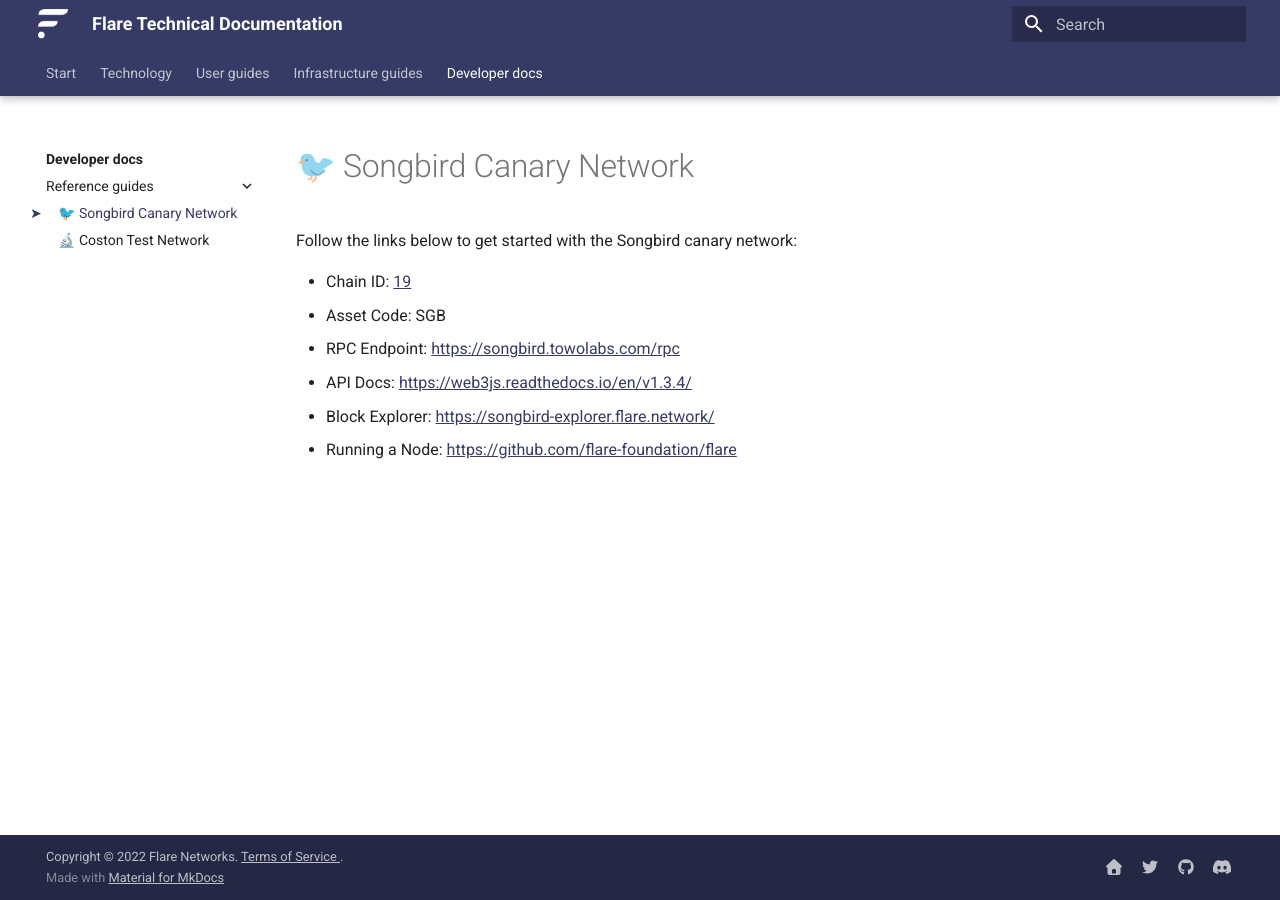
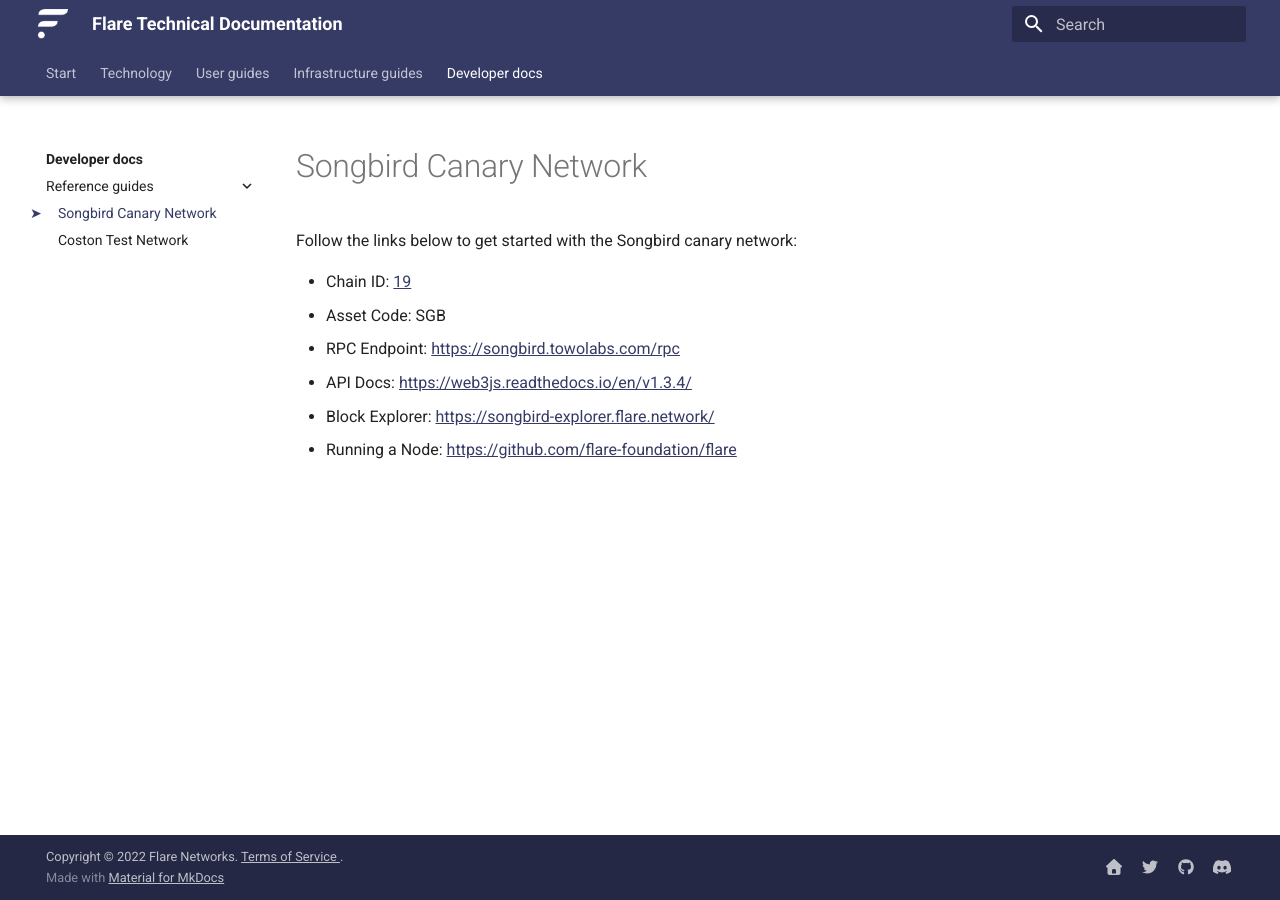
Before and after one commit to flare-foundation/docs, an MkDocs documentation site: the page built from docs/dev/reference/songbird.md, in a window 1280 px wide. Built offline with MkDocs 1.6.1 and Material for MkDocs 9.7.7, drawn with Linux system fonts in a browser that asks for light colours; comment, search, counter and statistics services are not loaded.

```diff
--- a/docs/dev/reference/songbird.md
+++ b/docs/dev/reference/songbird.md
@@ -1,4 +1,4 @@
-# 🐦 Songbird Canary Network
+# Songbird Canary Network
 
 Follow the links below to get started with the Songbird canary network:
 
```
Also changed, not shown: docs/dev/reference/coston-testnet.md (+1 -1 lines).
